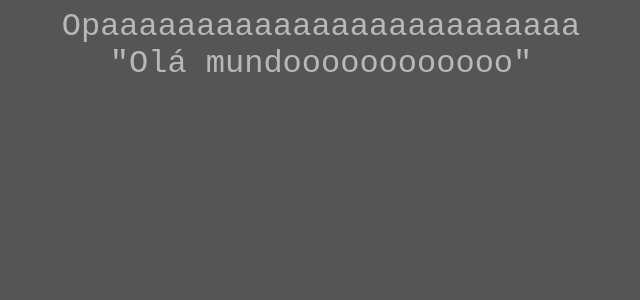
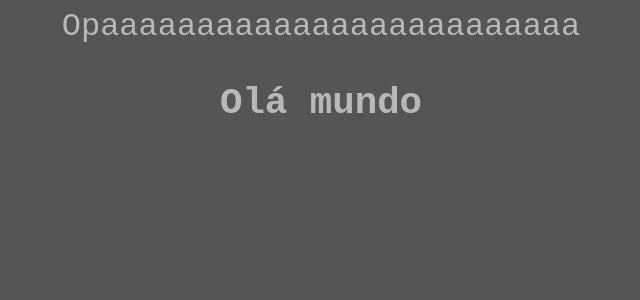
Before and after one commit to Marco-Antonio-Furtado/Contador-React, a React (Create React App) app: page / in a window 1280 px wide. Shown: the top 300 px of the page, without its empty margins (319-959 px from the left). Built offline with nearby package versions, Linux system fonts and the light colour scheme.

Commit message:
Update App.js

```diff
--- a/src/App.js
+++ b/src/App.js
@@ -2,7 +2,7 @@
 function App() {
   return (
     <div className="App">
-     "Olá mundoooooooooooo"
+     <h3>Olá mundo</h3>
     </div>
   );
 }
```
